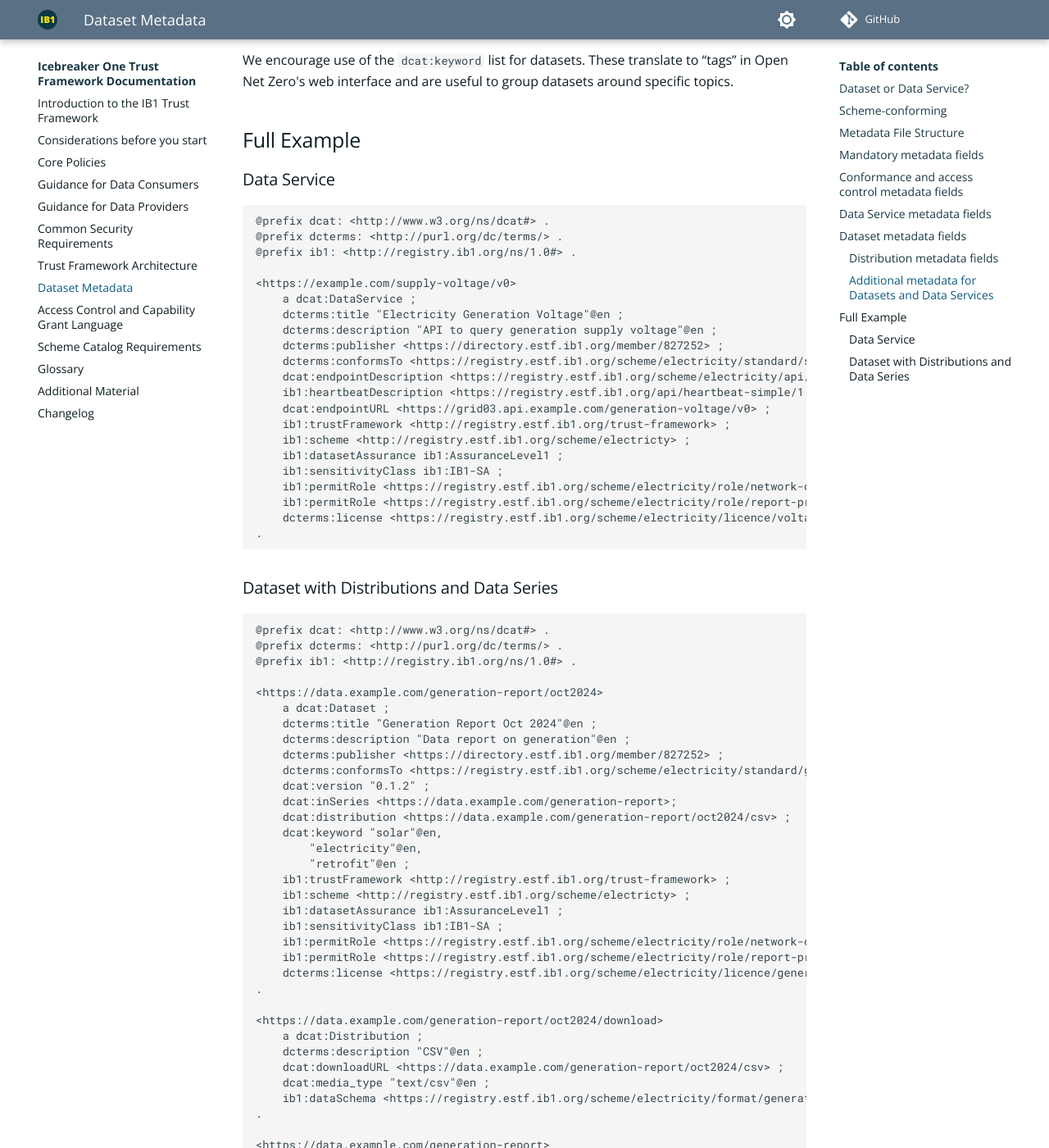
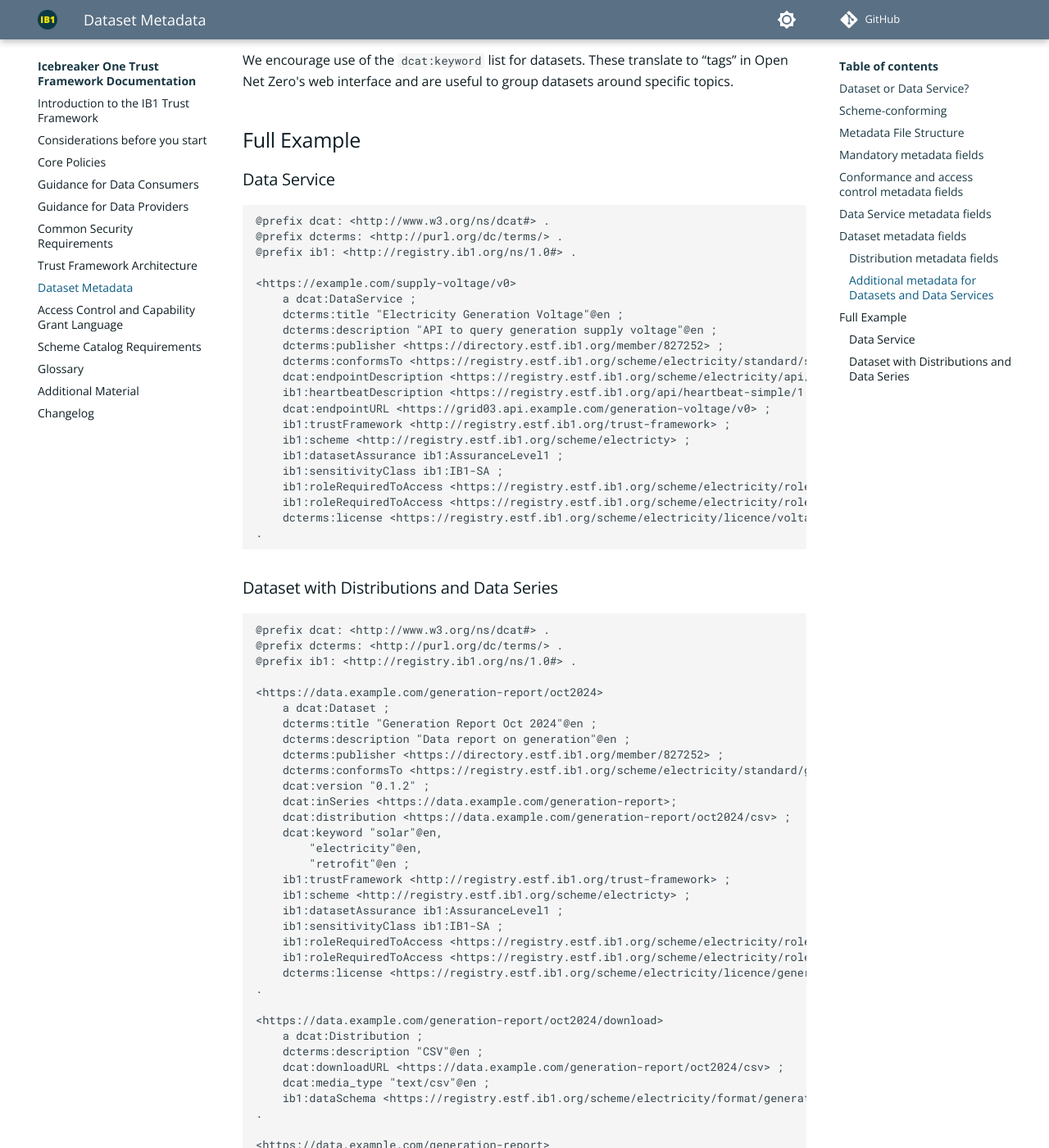
Before and after one commit to icebreakerone/ib1-technical-docs, an MkDocs documentation site: the page built from docs/metadata.md, in a window 1280 px wide and 1400 px high, scrolled down 6059 px. Shown: the whole window at 82% size. Built offline with MkDocs 1.6.1 and Material for MkDocs 9.7.7, drawn with Linux system fonts in a browser that asks for light colours; plug-ins that fetch from the network failed and are left out; comment, search, counter and statistics services are not loaded; the version menu is left out; some of the changed text lies outside the part shown.

Commit message:
permitRole (was permitGroup) renamed to roleRequiredToAccess

````diff
--- a/docs/metadata.md
+++ b/docs/metadata.md
@@ -95,7 +95,7 @@ Additional fields may be made mandatory for Scheme-conforming data sources by th
 `dcterms:conformsTo`
 : The URL of a Scheme Catalog Requirements Document in the Scheme Registry. Most metadata files will include this field.
 
-`ib1:permitRole`
+`ib1:roleRequiredToAccess`
 : The URLs of one or more roles in the Registry which may access this data source subject to the Licence in the `dcterms:license` term, unless the data is open data with a `ib1:sensitivityClass` of `ib1:IB1-O`. See [Access Control Specification](access_control_specification.md).
 
 ## Data Service metadata fields
@@ -198,8 +198,8 @@ We encourage use of the `dcat:keyword` list for datasets. These translate to “
     ib1:scheme <http://registry.estf.ib1.org/scheme/electricty> ;
     ib1:datasetAssurance ib1:AssuranceLevel1 ;
     ib1:sensitivityClass ib1:IB1-SA ;
-    ib1:permitRole <https://registry.estf.ib1.org/scheme/electricity/role/network-operator> ;
-    ib1:permitRole <https://registry.estf.ib1.org/scheme/electricity/role/report-provider> ;
+    ib1:roleRequiredToAccess <https://registry.estf.ib1.org/scheme/electricity/role/network-operator> ;
+    ib1:roleRequiredToAccess <https://registry.estf.ib1.org/scheme/electricity/role/report-provider> ;
     dcterms:license <https://registry.estf.ib1.org/scheme/electricity/licence/voltage-reporting/1.4> ;
 .
 ```
@@ -227,8 +227,8 @@ We encourage use of the `dcat:keyword` list for datasets. These translate to “
     ib1:scheme <http://registry.estf.ib1.org/scheme/electricty> ;
     ib1:datasetAssurance ib1:AssuranceLevel1 ;
     ib1:sensitivityClass ib1:IB1-SA ;
-    ib1:permitRole <https://registry.estf.ib1.org/scheme/electricity/role/network-operator> ;
-    ib1:permitRole <https://registry.estf.ib1.org/scheme/electricity/role/report-provider> ;
+    ib1:roleRequiredToAccess <https://registry.estf.ib1.org/scheme/electricity/role/network-operator> ;
+    ib1:roleRequiredToAccess <https://registry.estf.ib1.org/scheme/electricity/role/report-provider> ;
     dcterms:license <https://registry.estf.ib1.org/scheme/electricity/licence/generation-reporting/2.1> ;
 .
 
````
Also changed, not shown: docs/access_control_specification.md (+2 -2 lines), docs/changelog.md (+1 -1 lines), docs/scheme_catalog_requirements.md (+4 -4 lines).
